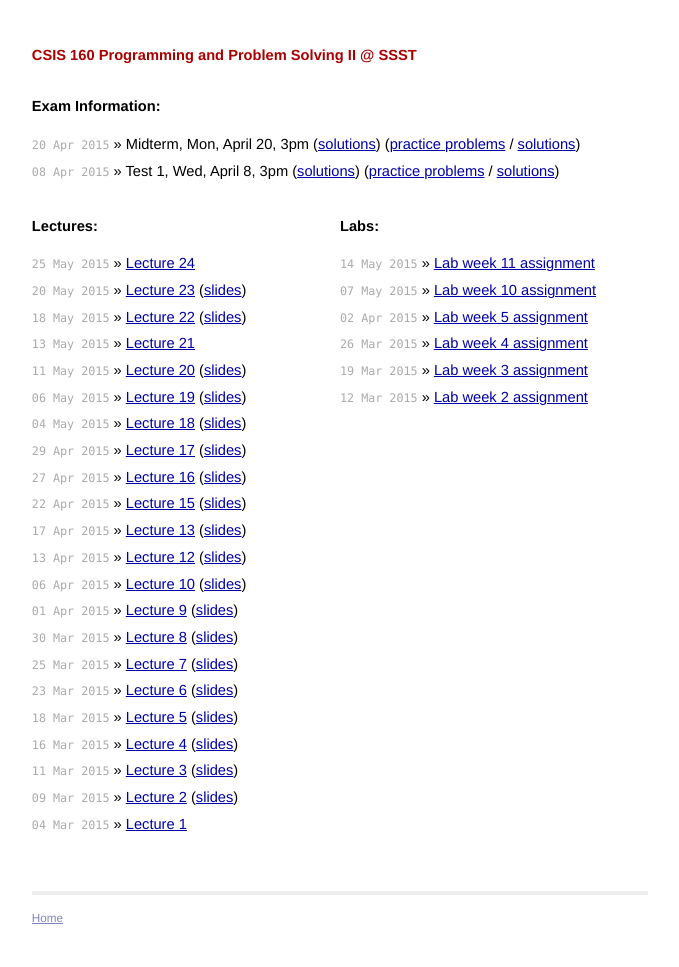
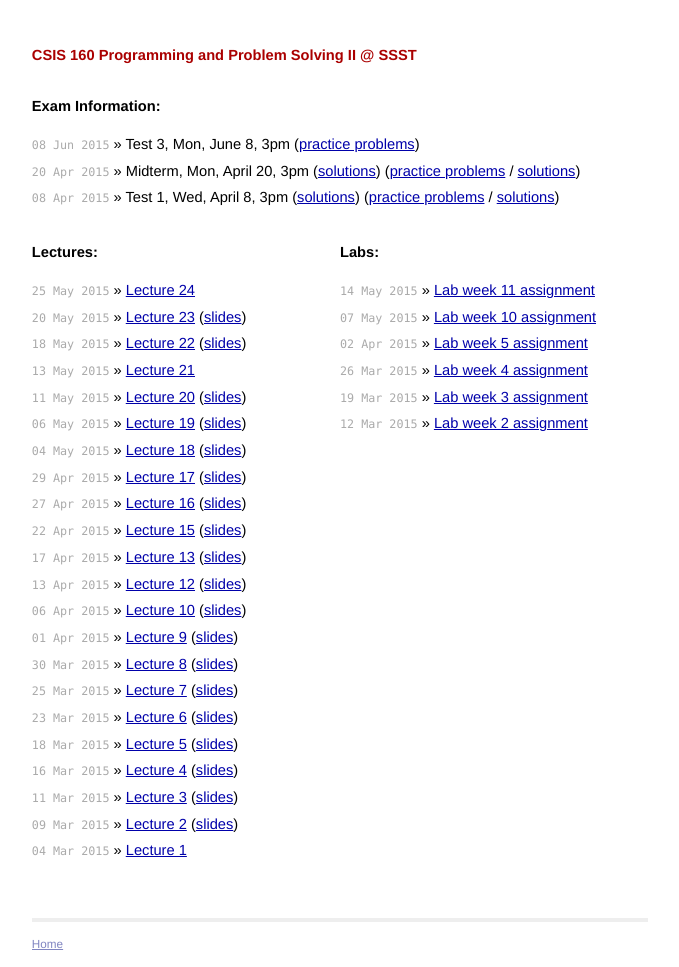
Before and after one commit to csis160/csis160.github.io, a Jekyll site: the page built from index.html, in a window 1280 px wide. Shown: the whole page, without its empty margins (300-979 px from the left). Built offline with Jekyll 4.4.1, drawn with Linux system fonts in a browser that asks for light colours; before the commit the page ends 944 px from its top, so only the background shows below that.

Commit message:
added test 3 practice problems

```diff
--- a/index.html
+++ b/index.html
@@ -14,13 +14,10 @@ title: CSIS 160 Programming and Problem Solving II, SSST
         (<a href="pdf/final-practice.pdf">practice test</a> /
         <a href="pdf/final-review.pdf">review slides</a>)
         </li>
-        <li><span>29 May 2014</span> &raquo; Test 3, Thu, May 29, 1pm
-        (<a href="pdf/test3.pdf">test 3</a> /
-         <a href="pdf/test3-sol.pdf">solutions</a>)
-        (<a href="pdf/test3-practice.pdf">practice test</a> /
-	<a href="pdf/test3-practice-sol.pdf">solutions</a>)
+        -->
+        <li><span>08 Jun 2015</span> &raquo; Test 3, Mon, June 8, 3pm
+        (<a href="pdf/test3-practice.pdf">practice problems</a>)
         </li>
-        -->
         <li><span>20 Apr 2015</span> &raquo; Midterm, Mon, April 20, 3pm
         (<a href="pdf/midterm-sol.pdf">solutions</a>)
         (<a href="pdf/midterm-practice.pdf">practice problems</a> / <a href="pdf/midterm-practice-sol.pdf">solutions</a>)
```
Also changed, not shown: 1 other file.
